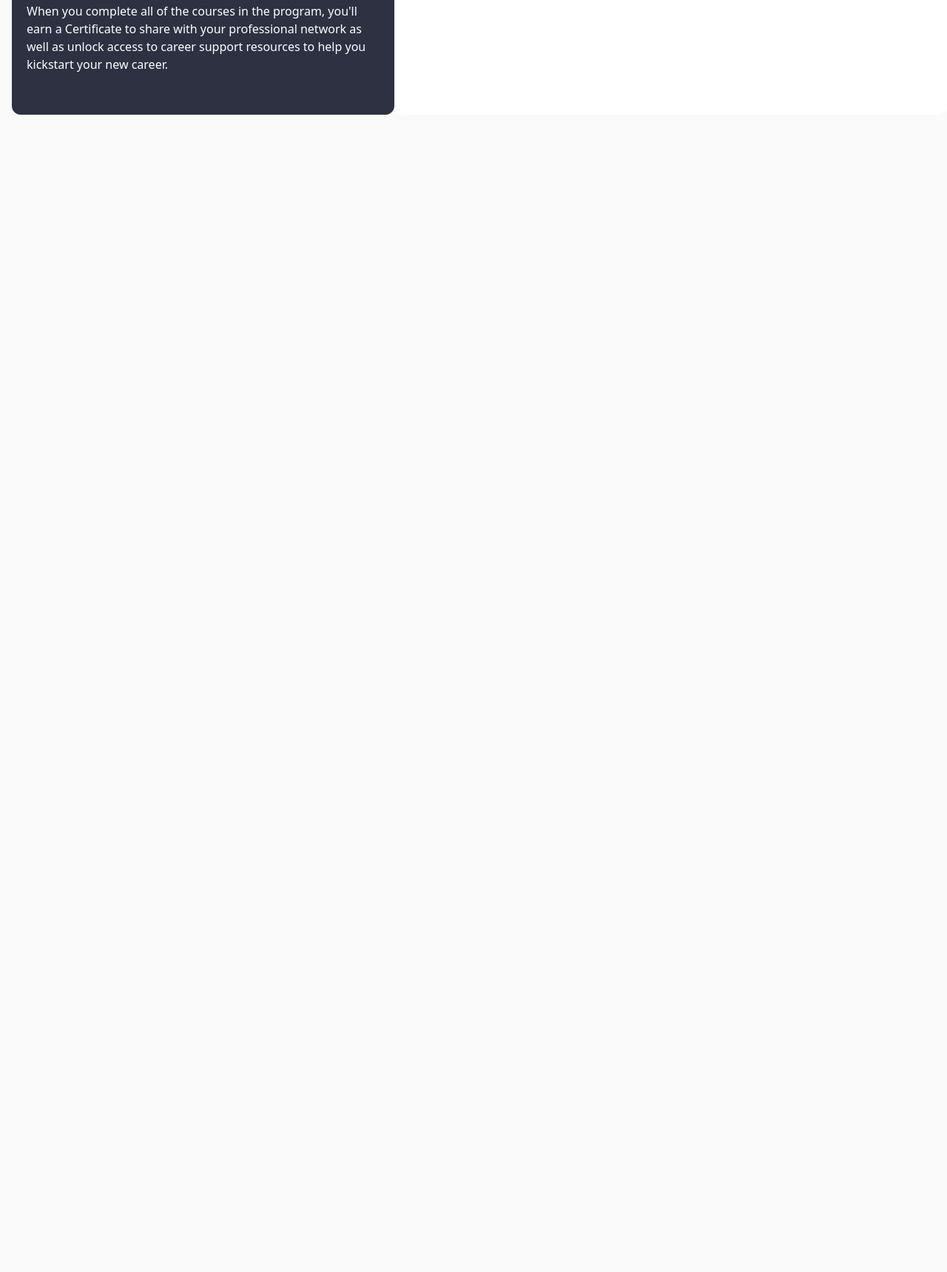
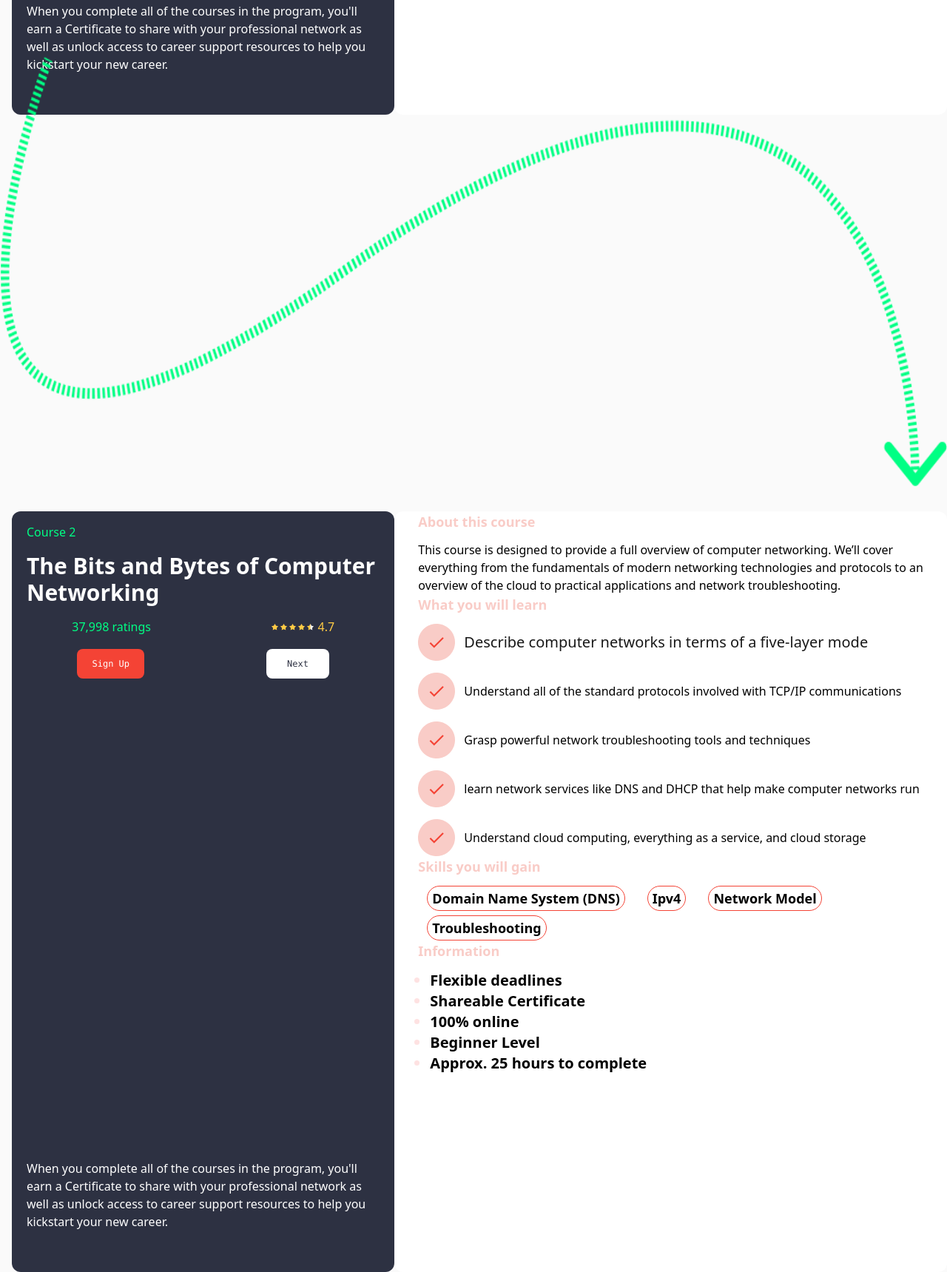
Before and after one commit to Xen-Xie/Talwind-Assignment, a website built with Vite: page index.html in a window 1280 px wide. Shown: the part 3094-4813 px from the top of the page at 74% size. Before the commit the page ends 3249 px from the top, so only its background shows below. Built offline with nearby package versions, Linux system fonts and the light colour scheme.

Commit message:
Course two added

```diff
--- a/index.html
+++ b/index.html
@@ -336,6 +336,95 @@
         </section>
 
     </section>
+    <!--Arrow-->
+    <div class="-translate-y-5 flex justify-center items-center sm:-traanslate-y-2">
+        <img src="Images/Connector Vector.png" alt="" class="w-[620px] scale-y-125 lg:w-[1300px]">
+    </div>
+    <!--Course 2-->
+    <section>
+        <section class="container grid grid-cols-12 mx-auto md:8 md:px-0 px-4 pt-10 mt-8 gap-0 sm:gap-y-5">
+            <section class="course-left">
+                <div>
+                    <h3 class="text-[#00FF84]">Course 2</h3>
+                </div>
+                <div>
+                    <h3 class="text-[#FFFFFF] text-3xl font-semibold mt-4">The Bits and Bytes of Computer Networking
+                    </h3>
+                </div>
+                <div class="flex mt-4 mb-4 gap-x-8 lg:justify-around">
+                    <h3 class="text-[#00FF84]">37,998<span> ratings</span></h3>
+                    <div class="flex">
+                        <img src="Images/Stars (1).png" alt="" class="mt-2 ml-2"><span class="text-[#FFCB45]">4.7</span>
+                    </div>
+                </div>
+                <div class="flex flex-col md:flex-row gap-y-2 md:gap-y-0 md:gap-x-7 justify-around">
+                    <button class="signup w-full md:w-auto">Sign Up</button>
+                    <button class="next w-full md:w-auto">Next</button>
+                </div>
+
+                <!-- Fixed P Tag Section -->
+                <div class="mt-[650px]">
+                    <p class="text-[#FFFFFF] text-sm md:text-base">
+                        When you complete all of the courses in the program, you'll earn a Certificate to share with your professional network as well as unlock access to career support resources to help you kickstart your new career.
+                    </p>
+                </div>
+            </section>
+
+            <section class="course-right">
+                <div>
+                    <h3 class="right-h">About this course</h3>
+                    <p>This course is designed to provide a full overview of computer networking. We’ll cover everything from the fundamentals of modern networking technologies and protocols to an overview of the cloud to practical applications and network troubleshooting. </p>
+                </div>
+                <div>
+                    <h3 class="right-h">What you will learn </h3>
+                </div>
+                <div class="bullets">
+                    <div class="flex items-center gap-x-3">
+                        <img src="Images/Checkmark.png" alt="">
+                        <p class="text-xl text-[#181818]">Describe computer networks in terms of a five-layer mode</p>
+                    </div>
+                    <div class="flex items-center gap-x-3">
+                        <img src="Images/Checkmark.png" alt="">
+                        <p>Understand all of the standard protocols involved with TCP/IP communications</p>
+                    </div>
+                    <div class="flex items-center gap-x-3">
+                        <img src="Images/Checkmark.png" alt="">
+                        <p>Grasp powerful network troubleshooting tools and techniques</p>
+                    </div>
+                    <div class="flex items-center gap-x-3">
+                        <img src="Images/Checkmark.png" alt="">
+                        <p>learn network services like DNS and DHCP that help make computer networks run</p>
+                    </div>
+                    <div class="flex items-center gap-x-3">
+                        <img src="Images/Checkmark.png" alt="">
+                        <p>Understand cloud computing, everything as a service, and cloud storage</p>
+                    </div>
+                </div>
+                <div>
+                    <h3 class="right-h">Skills you will gain </h3>
+                    <div class="flex flex-wrap gap-1.5">
+                        <span class="card-txt">Domain Name System (DNS)</span>
+                        <span class="card-txt">Ipv4</span>
+                        <span class="card-txt">Network Model</span>
+                        <span class="card-txt">Troubleshooting</span>
+                    </div>
+                </div>
+                <div>
+                    <h3 class="right-h">Information </h3>
+                    <div>
+                        <ul class="list-disc marker:text-red-100 px-4">
+                            <li class="text-xl font-semibold">Flexible deadlines</li>
+                            <li class="text-xl font-semibold">Shareable Certificate</li>
+                            <li class="text-xl font-semibold">100% online</li>
+                            <li class="text-xl font-semibold">Beginner Level</li>
+                            <li class="text-xl font-semibold">Approx. 25 hours to complete</li>
+                        </ul>
+                    </div>
+                </div>
+            </section>
+        </section>
+
+    </section>
 
 
 
```
